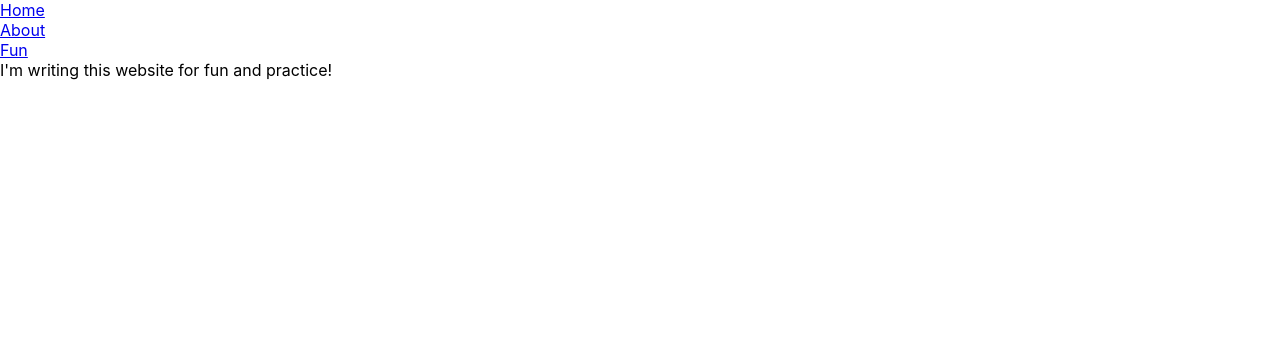
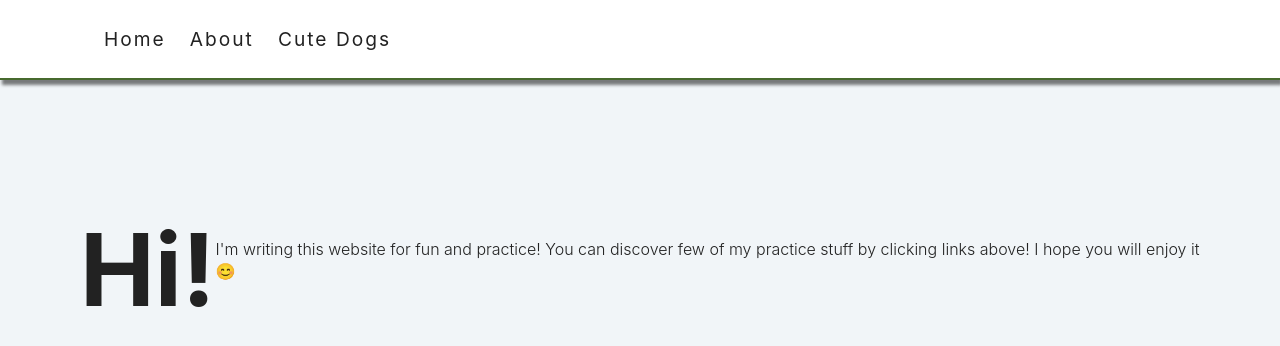
Before and after one commit to AlienQbw/react-small-projects-website, a React (Create React App) app: page /about in a window 1280 px wide. Shown: the top 346 px of the page. Built offline with nearby package versions, Linux system fonts and the light colour scheme.

Commit message:
finished Dog.js and updated some css + created styling for Loading.js,Navbar.js,About.js

```diff
--- a/src/App.js
+++ b/src/App.js
@@ -1,7 +1,7 @@
 import React from 'react';
 import About from './sites/About';
 import Home from './sites/Home';
-import Fun from './sites/Fun';
+import Fun from './sites/Dog';
 import Navbar from './modules/Navbar';
 import { BrowserRouter as Router, Route, Switch } from 'react-router-dom';
 
@@ -17,7 +17,7 @@ function App() {
           <Route path="/about">
             <About />
           </Route>
-          <Route path="/fun">
+          <Route path="/dog">
             <Fun />
           </Route>
         </Switch>
--- a/src/index.css
+++ b/src/index.css
@@ -1,5 +1,23 @@
 :root {
-  --primaryColor: #fff;
+  --primaryLightColor: #d4e6a5;
+  --primaryColor: #476a2e;
+  --primaryDarkColor: #c02c03;
+  --mainWhite: #fff;
+  --offWhite: #f7f7f7;
+  --mainBackground: #f1f5f8;
+  --mainOverlay: rgba(35, 10, 36, 0.4);
+  --mainBlack: #222;
+  --mainGrey: #ececec;
+  --darkGrey: #afafaf;
+  --mainRed: #bd0303;
+  --mainTransition: all 0.3s linear;
+  --mainSpacing: 0.3rem;
+  --lightShadow: 2px 5px 3px 0px rgba(0, 0, 0, 0.5);
+  --darkShadow: 4px 10px 5px 0px rgba(0, 0, 0, 0.5);
+  --mainBorderRadius: 0.25rem;
+  --smallWidth: 85vw;
+  --maxWidth: 40rem;
+  --fullWidth: 1170px;
 }
 * {
   margin: 0;
@@ -13,9 +31,167 @@ body {
     sans-serif;
   -webkit-font-smoothing: antialiased;
   -moz-osx-font-smoothing: grayscale;
+  color: var(--mainBlack);
+  background: var(--mainBackground);
+  line-height: 1.4;
+  font-size: 1rem;
+  font-weight: 300;
 }
 
-code {
-  font-family: source-code-pro, Menlo, Monaco, Consolas, 'Courier New',
-    monospace;
+h1 {
+  font-size: 100px;
 }
+
+p {
+  margin-bottom: 1.25rem;
+}
+ul {
+  list-style-type: none;
+}
+a {
+  text-decoration: none;
+  color: var(--mainBlack);
+}
+img {
+  width: 80%;
+  display: block;
+}
+
+.container {
+  max-width: 1300px;
+  margin-top: 40px;
+  padding: 5rem 5rem;
+}
+.flex {
+  display: flex;
+  justify-content: center;
+  align-items: center;
+}
+
+/* BUTTON */
+.btn {
+  text-transform: uppercase;
+  letter-spacing: var(--mainSpacing);
+  color: var(--primaryColor);
+  border: 2px solid var(--primaryColor);
+  padding: 0.45rem 0.8rem;
+  display: inline-block;
+  transition: var(--mainTransition);
+  cursor: pointer;
+  font-size: 0.8rem;
+  background: transparent;
+  border-radius: var(--mainBorderRadius);
+  display: inline-block;
+}
+.btn:hover {
+  background: var(--primaryColor);
+  color: var(--mainWhite);
+}
+
+/* NAVBAR */
+.navbar {
+  background: var(--mainWhite);
+  height: 5rem;
+  display: flex;
+  align-items: center;
+  border-bottom: 2px solid var(--primaryColor);
+  box-shadow: var(--lightShadow);
+}
+.nav-center {
+  display: flex;
+  justify-content: space-between;
+  align-items: center;
+  width: var(--smallWidth);
+  margin: 0 auto;
+  max-width: var(--fullWidth);
+}
+.nav-links {
+  display: flex;
+  align-items: center;
+}
+.nav-links a {
+  text-transform: capitalize;
+  display: inline-block;
+  font-weight: bold;
+  margin-right: 0.5rem;
+  font-weight: 400;
+  letter-spacing: 2px;
+  font-size: 1.2rem;
+  padding: 0.25rem 0.5rem;
+  transition: var(--mainTransition);
+}
+.nav-links a:hover {
+  color: var(--primaryColor);
+}
+
+/* LOADING PAGE */
+.loader-container {
+  display: block;
+  background-color: white;
+  width: 100vw;
+  height: 100vh;
+  position: absolute;
+  top: 0;
+  left: 0;
+}
+
+.loader,
+.loader:before,
+.loader:after {
+  background: transparent;
+  -webkit-animation: load1 1s infinite ease-in-out;
+  animation: load1 1s infinite ease-in-out;
+  width: 1em;
+  height: 4em;
+}
+.loader {
+  color: var(--primaryColor);
+  text-indent: -9999em;
+  margin: 88px auto;
+  margin-top: 20rem;
+  position: relative;
+  font-size: 3rem;
+  -webkit-transform: translateZ(0);
+  -ms-transform: translateZ(0);
+  transform: translateZ(0);
+  -webkit-animation-delay: -0.16s;
+  animation-delay: -0.16s;
+}
+.loader:before,
+.loader:after {
+  position: absolute;
+  top: 0;
+  content: '';
+}
+.loader:before {
+  left: -1.5em;
+  -webkit-animation-delay: -0.32s;
+  animation-delay: -0.32s;
+}
+.loader:after {
+  left: 1.5em;
+}
+@-webkit-keyframes load1 {
+  0%,
+  80%,
+  100% {
+    box-shadow: 0 0;
+    height: 4em;
+  }
+  40% {
+    box-shadow: 0 -2em;
+    height: 5em;
+  }
+}
+@keyframes load1 {
+  0%,
+  80%,
+  100% {
+    box-shadow: 0 0;
+    height: 4em;
+  }
+  40% {
+    box-shadow: 0 -2em;
+    height: 5em;
+  }
+}
--- a/src/modules/Loading.js
+++ b/src/modules/Loading.js
@@ -2,8 +2,8 @@ import React from 'react';
 
 const Loading = () => {
   return (
-    <div>
-      <p>loading...</p>
+    <div className="loader-container">
+      <div className="loader"></div>
     </div>
   );
 };
--- a/src/modules/Navbar.js
+++ b/src/modules/Navbar.js
@@ -3,8 +3,9 @@ import { Link } from 'react-router-dom';
 
 const Navbar = () => {
   return (
-    <div>
-      <ul>
+    <nav className="navbar">
+      <div className="nav-center">
+        <ul className="nav-links">
           <li>
             <Link to="/">Home</Link>
           </li>
@@ -12,10 +13,11 @@ const Navbar = () => {
             <Link to="/about">About</Link>
           </li>
           <li>
-          <Link to="/fun">Fun</Link>
+            <Link to="/dog">Cute Dogs</Link>
           </li>
         </ul>
       </div>
+    </nav>
   );
 };
 
--- a/src/sites/About.js
+++ b/src/sites/About.js
@@ -2,9 +2,16 @@ import React from 'react';
 
 const About = () => {
   return (
-    <div>
-      <p>I'm writing this website for fun and practice!</p>
-    </div>
+    <section className="container flex">
+      <h1>Hi!</h1>
+      <p>
+        I'm writing this website for fun and practice! You can discover few of
+        my practice stuff by clicking links above! I hope you will enjoy it
+        <span role="img" aria-describedby>
+          😊
+        </span>
+      </p>
+    </section>
   );
 };
 
--- /dev/null
+++ b/src/sites/Dog.js
@@ -0,0 +1,63 @@
+import React, { useEffect, useState } from 'react';
+import Loading from '../modules/Loading';
+import { useGlobalContext } from '../context';
+
+const dogUrl = 'https://random.dog/woof.json';
+
+const Fun = () => {
+  const [loading, setLoading] = useState(true);
+  const [dogData, setDogData] = useState({});
+
+  const fetchDogs = async () => {
+    try {
+      const response = await fetch(dogUrl);
+      const data = await response.json();
+      setDogData(data);
+    } catch (error) {
+      console.log(error);
+      setLoading(false);
+    }
+  };
+  useEffect(() => {
+    fetchDogs();
+  }, []);
+
+  if (loading) {
+    return (
+      <section className="container flex">
+        <div>
+          <img
+            onLoad={() => setLoading(false)}
+            onError={() => {
+              fetchDogs();
+              console.log(`Couldn't load dog image :(, I'm trying again`);
+            }}
+            src={dogData.url}
+            alt="cute dog"
+            width="40%"
+            height="40%"
+          />
+        </div>
+        <Loading />
+      </section>
+    );
+  }
+  return (
+    <section className="container flex">
+      <div>
+        <img src={dogData.url} alt="cute dog" width="40%" height="40%" />
+        <br />
+        <button
+          className="btn"
+          onClick={() => {
+            fetchDogs();
+            setLoading(true);
+          }}
+        >
+          Get Random Dog!
+        </button>
+      </div>
+    </section>
+  );
+};
+export default Fun;
--- a/src/sites/Fun.js
+++ /dev/null
@@ -1,39 +0,0 @@
-import React, { useEffect, useState } from 'react';
-import Loading from '../modules/Loading';
-import { useGlobalContext } from '../context';
-
-const dogUrl = 'https://random.dog/woof.json';
-
-const Fun = () => {
-  const [loading, setLoading] = useState(true);
-  const [dogData, setDogData] = useState({});
-
-  const fetchDogs = async () => {
-    setLoading(true);
-    try {
-      const response = await fetch(dogUrl);
-      const data = await response.json();
-      setDogData(data);
-      setLoading(false);
-    } catch (error) {
-      console.log(error);
-      setLoading(false);
-    }
-  };
-  useEffect(() => {
-    fetchDogs();
-  }, []);
-
-  if (loading) {
-    return <Loading />;
-  }
-  return (
-    <div>
-      <img src={dogData.url} alt="cute dog" width="40%" height="40%" />
-      <br />
-      <button onClick={fetchDogs}>Get Another Dog!</button>
-    </div>
-  );
-};
-
-export default Fun;
```
Lines whose indentation alone changed are shown as unchanged.
